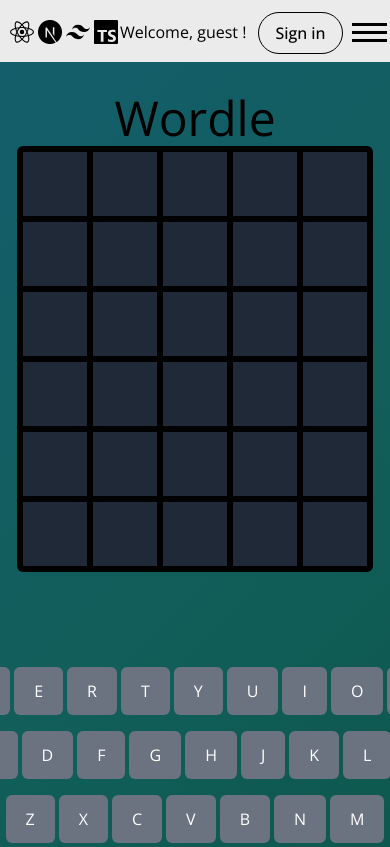
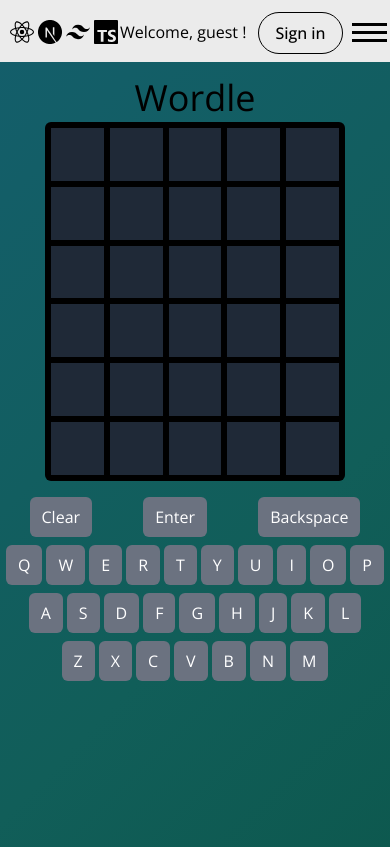
Before and after one commit to daryllreillo/full-stack-demo, a Next.js app: page /wordle-like in a window 390 px wide. Built offline with nearby package versions, Linux system fonts and the light colour scheme; no server answers.

Commit message:
working redux

```diff
--- a/src/app/_components/context/wordleRedux.ts
+++ b/src/app/_components/context/wordleRedux.ts
@@ -32,6 +32,77 @@
   return res.json();
 }
 
+export const initialWordleState: {
+  currentWord: string;
+  tryWords: string[];
+  charStatusesArr: Array<CharStatusType[]>;
+  isGameOver: boolean;
+  isWon: boolean;
+  wordOfTheDay: string;
+} = {
+  currentWord: '',
+  tryWords: [],
+  charStatusesArr: [[], [], [], [], [], []],
+  isGameOver: false,
+  isWon: false,
+  wordOfTheDay: '',
+};
+
+const wordleSlice = createSlice({
+  name: 'wordle',
+  initialState: initialWordleState,
+  reducers: {
+    setWOTD(state, action) {
+      state.wordOfTheDay = action.payload.wordOfTheDay;
+    },
+    keyStroke(state, action) {
+      const { key } = action.payload;
+      if (/^[a-zA-Z]$/.test(key)) {
+        // if alphabet key, add to current word
+        if (state.currentWord.length < 5) {
+          state.currentWord += key as string;
+        } else {
+          state.currentWord = (state.currentWord.slice(0, 4) + key) as string;
+        }
+      } else if (key === 'Backspace') {
+        // if backspace key, remove last character from current word
+        state.currentWord = state.currentWord.slice(0, state.currentWord.length - 1);
+      } else if (key === 'Escape') {
+        // if escape, remove all characters from current word
+        state.currentWord = '';
+      }
+    },
+    setIsGameOver(state, action) {
+      state.isGameOver = action.payload.isGameOver;
+    },
+    setIsWin(state, action) {
+      state.isWon = action.payload.isWon;
+    },
+    clearCurrentWord(state) {
+      state.currentWord = '';
+    },
+    pushCurrentWord(state) {
+      state.tryWords.push(state.currentWord);
+    },
+    setCharStatuses(state) {
+      let currentCharStatuses: CharStatusType[] = getCharStatuses(state.wordOfTheDay, state.currentWord);
+      state.charStatusesArr[state.tryWords.length - 1] = currentCharStatuses;
+    }
+  },
+});
+
+const store = configureStore({
+  reducer: {
+    wordle: wordleSlice.reducer,
+  },
+});
+
+export const wordleActions = wordleSlice.actions;
+export default store;
+
+export type RootState = ReturnType<typeof store.getState>;
+export type AppDispatch = typeof store.dispatch;
+
 function getCharStatuses(wordOfTheDay: string, inputWord: string): CharStatusType[] {
   let output: CharStatusType[] = [];
   // if the word of the day or the input word does not follow the correct length, output blank array
@@ -63,90 +134,3 @@
 
   return output;
 }
-
-export const initialWordleState: {
-  currentWord: string;
-  tryWords: string[];
-  charStatusesArr: Array<CharStatusType[]>;
-  isGameOver: boolean;
-  isWon: boolean;
-  wordOfTheDay: string;
-} = {
-  currentWord: '',
-  tryWords: [],
-  charStatusesArr: [[], [], [], [], [], []],
-  isGameOver: false,
-  isWon: false,
-  wordOfTheDay: '',
-};
-
-const wordleSlice = createSlice({
-  name: 'wordle',
-  initialState: initialWordleState,
-  reducers: {
-    setWOTD(state, action) {
-      state.wordOfTheDay = action.payload.wordOfTheDay;
-    },
-    keyStroke(state, action) {
-      const { key } = action.payload;
-      console.log(key);
-
-      if (/^[a-zA-Z]$/.test(key)) {
-        // if alphabet key, add to current word
-        if (state.currentWord.length < 5) {
-          state.currentWord += key as string;
-        } else {
-          state.currentWord = (state.currentWord.slice(0, 4) + key) as string;
-        }
-      } else if (key === 'Backspace') {
-        // if backspace key, remove last character from current word
-        console.log(state.currentWord);
-        state.currentWord = state.currentWord.slice(0, state.currentWord.length - 1);
-      } else if (key === 'Escape') {
-        // if escape, remove all characters from current word
-        state.currentWord = '';
-      } else if (key === 'Enter') {
-        // if enter, attempt to submit current word
-        // validate the current word (insert thunk here later)
-        const isValidWord = true;
-        if (state.currentWord.length === 5 && isValidWord) {
-          state.tryWords.push(state.currentWord);
-        }
-
-        let currentCharStatuses: CharStatusType[] = getCharStatuses(state.wordOfTheDay, state.currentWord);
-        // set the charStatusesArr
-        state.charStatusesArr[state.tryWords.length - 1] = currentCharStatuses;
-
-        // update isGameOver and isWon if the currentWord matches wordOfTheDay
-        if (state.wordOfTheDay === state.currentWord) {
-          state.isGameOver = true;
-          state.isWon = true;
-        }
-        state.currentWord = '';
-      } else {
-        // show error
-
-        // then reset word after animation
-        state.currentWord = '';
-      }
-    },
-    setIsGameOver(state, action) {
-      state.isGameOver = action.payload.isGameOver;
-    },
-    setIsWin(state, action) {
-      state.isWon = action.payload.isWon;
-    },
-  },
-});
-
-const store = configureStore({
-  reducer: {
-    wordle: wordleSlice.reducer,
-  },
-});
-
-export const wordleActions = wordleSlice.actions;
-export default store;
-
-export type RootState = ReturnType<typeof store.getState>;
-export type AppDispatch = typeof store.dispatch;
--- a/src/app/_components/wordle_comp/Keyboard/Key.tsx
+++ b/src/app/_components/wordle_comp/Keyboard/Key.tsx
@@ -9,7 +9,7 @@
 
 const Key: React.FC<KeyInput> = ({ keyPrint, onClick }) => {
   return (
-    <button className="w-fit h-[3rem] px-5 py-auto my-2 mx-0.5 bg-gray-500 text-white flex items-center rounded-md border-none outline-none" onClick={onClick}>
+    <button className="h-[2.5rem] px-3 my-1 mx-0.5 w-fit sm:h-[3rem] md:h-[3rem] sm:px-5 md:px-5 py-auto md:my-1 bg-gray-500 text-white flex items-center rounded-md border-none outline-none" onClick={onClick}>
       {keyPrint}
     </button>
   );
--- a/src/app/_components/wordle_comp/Keyboard/MiddleKeys.tsx
+++ b/src/app/_components/wordle_comp/Keyboard/MiddleKeys.tsx
@@ -17,7 +17,6 @@
       <Key keyPrint="J" onClick={() => dispatch(wordleActions.keyStroke({ key: 'j' }))} />
       <Key keyPrint="K" onClick={() => dispatch(wordleActions.keyStroke({ key: 'k' }))} />
       <Key keyPrint="L" onClick={() => dispatch(wordleActions.keyStroke({ key: 'l' }))} />
-      <Key keyPrint="Enter" onClick={() => dispatch(wordleActions.keyStroke({ key: 'Enter' }))} />
     </div>
   );
 };
--- a/src/app/_components/wordle_comp/Keyboard/UpperKeys.tsx
+++ b/src/app/_components/wordle_comp/Keyboard/UpperKeys.tsx
@@ -8,7 +8,6 @@
 
   return (
     <div className="flex flex-row">
-      <Key keyPrint="Esc" onClick={() => dispatch(wordleActions.keyStroke({ key: 'Escape' }))} />
       <Key keyPrint="Q" onClick={() => dispatch(wordleActions.keyStroke({ key: 'q' }))} />
       <Key keyPrint="W" onClick={() => dispatch(wordleActions.keyStroke({ key: 'w' }))} />
       <Key keyPrint="E" onClick={() => dispatch(wordleActions.keyStroke({ key: 'e' }))} />
@@ -19,7 +18,6 @@
       <Key keyPrint="I" onClick={() => dispatch(wordleActions.keyStroke({ key: 'i' }))} />
       <Key keyPrint="O" onClick={() => dispatch(wordleActions.keyStroke({ key: 'o' }))} />
       <Key keyPrint="P" onClick={() => dispatch(wordleActions.keyStroke({ key: 'p' }))} />
-      <Key keyPrint="Backspace" onClick={() => dispatch(wordleActions.keyStroke({ key: 'Backspace' }))} />
     </div>
   );
 };
--- /dev/null
+++ b/src/app/_components/wordle_comp/Keyboard/UpperUpperKeys.tsx
@@ -0,0 +1,18 @@
+import { useDispatch } from 'react-redux';
+
+import Key from '@/app/_components/wordle_comp/Keyboard/Key';
+import { wordleActions } from '@/app/_components/context/wordleRedux';
+
+const UpperKeys: React.FC = () => {
+  const dispatch = useDispatch();
+
+  return (
+    <div className="flex flex-row justify-around w-[100%]">
+      <Key keyPrint="Clear" onClick={() => dispatch(wordleActions.keyStroke({ key: 'Escape' }))} />
+      <Key keyPrint="Enter" onClick={() => dispatch(wordleActions.keyStroke({ key: 'Enter' }))} />
+      <Key keyPrint="Backspace" onClick={() => dispatch(wordleActions.keyStroke({ key: 'Backspace' }))} />
+    </div>
+  );
+};
+
+export default UpperKeys;
--- a/src/app/_components/wordle_comp/Letter.tsx
+++ b/src/app/_components/wordle_comp/Letter.tsx
@@ -13,11 +13,11 @@
   return (
     <div
       className={
-        'w-[4rem] h-[4rem] flex items-center justify-center m-[3px] relative ' +
+        'w-[3.3rem] h-[3.3rem] md:w-[4rem] md:h-[4rem] flex items-center justify-center m-[3px] relative ' +
         (charStatus ? (charStatus === 'correct' ? 'bg-green-500' : 'bg-yellow-600') : 'bg-gray-800')
       }
     >
-      <span className="absolute top-1 capitalize text-white font-bold text-[2.3rem]">{letter}</span>
+      <span className="text-[2rem] absolute top-1 capitalize text-white font-bold md:text-[2.3rem]">{letter}</span>
     </div>
   );
 };
--- a/src/app/wordle-like/page.tsx
+++ b/src/app/wordle-like/page.tsx
@@ -10,10 +10,12 @@
 
 import Word from '@/app/_components/wordle_comp/Word';
 import GenericModalLoading from '@/app/_components/UI/Loading/GenericModalLoading';
+import UpperUpperKeys from '@/app/_components/wordle_comp/Keyboard/UpperUpperKeys';
 import UpperKeys from '@/app/_components/wordle_comp/Keyboard/UpperKeys';
 import MiddleKeys from '@/app/_components/wordle_comp/Keyboard/MiddleKeys';
 import LowerKeys from '@/app/_components/wordle_comp/Keyboard/LowerKeys';
 import { wordleActions, RootState } from '@/app/_components/context/wordleRedux';
+import type { CharStatusType } from '@/app/_components/wordle_comp/Letter';
 
 let wordOfTheDay = '';
 
@@ -27,14 +29,41 @@
     gameLogic(event.key);
   };
 
-  async function gameLogic(char: string) {
+  async function gameLogic(key: string) {
     if (wordleState.tryWords.length < 6 && !wordleState.isGameOver) {
-      dispatch(wordleActions.keyStroke({ key: char }));
+      if (key !== 'Enter') {
+        dispatch(wordleActions.keyStroke({ key }));
+      } else {
+        if (wordleState.currentWord.length >= 5) {
+          const data = await postTrigger({ word: wordleState.currentWord });
+          if (data.validWord) {
+            // check with WOTD
+            // dispatch to push word to state.tryWords
+            dispatch(wordleActions.pushCurrentWord());
+            // dispatch to set character statuses
+            dispatch(wordleActions.setCharStatuses());
+            // if word matches WOTD, dispatch to set GameOver and IsWin
+            if (wordleState.currentWord === wordleState.wordOfTheDay) {
+              dispatch(wordleActions.setIsGameOver({ isGameOver: true }));
+              dispatch(wordleActions.setIsWin({ isWon: true }));
+            }
+            // clear current word
+            dispatch(wordleActions.clearCurrentWord());
+          } else {
+            // just clear current word if not valid word
+            dispatch(wordleActions.clearCurrentWord());
+          }
+        } else {
+          // clear current word if length is less than 5
+          dispatch(wordleActions.clearCurrentWord());
+        }
+      }
     }
   }
 
   useEffect(() => {
     if (data && data?.word && wordOfTheDay === '') {
+      wordOfTheDay = data.word;
       dispatch(wordleActions.setWOTD({ wordOfTheDay: data.word }));
     }
   }, [data, isLoading]);
@@ -58,8 +87,8 @@
     <>
       {isLoading ? <GenericModalLoading /> : <></>}
       <div className="h-[93vh] min-h-[750px] w-[100%] bg-transparent outline-none selection:bg-none cursor-default" tabIndex={0} onKeyDownCapture={keyHandler}>
-        <main className="flex flex-col justify-start items-center h-[93vh] min-h-[750px] w-[100%] bg-cust-image-mainpage bg-cust-size-mainpage animate-cust-animation-mainpage outline-none">
-          <h2 className='mt-8 mb-1 text-5xl'>Wordle</h2>
+        <main className="flex flex-col justify-start items-center [93vh] min-h-[750px] w-[100%] bg-cust-image-mainpage bg-cust-size-mainpage animate-cust-animation-mainpage outline-none h-cust-height-mainpage">
+          <h2 className="text-4xl mt-4 md:mt-8 mb-1 md:text-5xl">Wordle</h2>
           <div id="wordle_app" className="flex flex-col p-[3px] bg-black rounded-md">
             <Word chars={wordleState.tryWords.length === 0 ? wordleState.currentWord : wordleState.tryWords[0]} charStatuses={wordleState.charStatusesArr[0]} />
             <Word chars={wordleState.tryWords.length === 1 ? wordleState.currentWord : wordleState.tryWords[1]} charStatuses={wordleState.charStatusesArr[1]} />
@@ -68,7 +97,13 @@
             <Word chars={wordleState.tryWords.length === 4 ? wordleState.currentWord : wordleState.tryWords[4]} charStatuses={wordleState.charStatusesArr[4]} />
             <Word chars={wordleState.tryWords.length === 5 ? wordleState.currentWord : wordleState.tryWords[5]} charStatuses={wordleState.charStatusesArr[5]} />
           </div>
-          <div className="min-h-[75px] flex flex-col items-center mb-3">
+          <div className="min-h-[30px] mt-3 mb-2 md:min-h-[75px] flex flex-col items-center md:mb-3">
+            <UpperUpperKeys />
+            <UpperKeys />
+            <MiddleKeys />
+            <LowerKeys />
+          </div>
+          <div className="mb-16 mt-auto flex flex-col items-center">
             <p className="text-xl my-2">
               {wordleState.isGameOver ? wordleState.isWon ? 'You won!' : `You Lost! The answer is ${wordleState.wordOfTheDay.toUpperCase()}.` : <></>}
             </p>
@@ -79,11 +114,6 @@
             ) : (
               <></>
             )}
-          </div>
-          <div className="mt-auto mb-12 flex flex-col items-center">
-            <UpperKeys />
-            <MiddleKeys />
-            <LowerKeys />
           </div>
         </main>
       </div>
```
